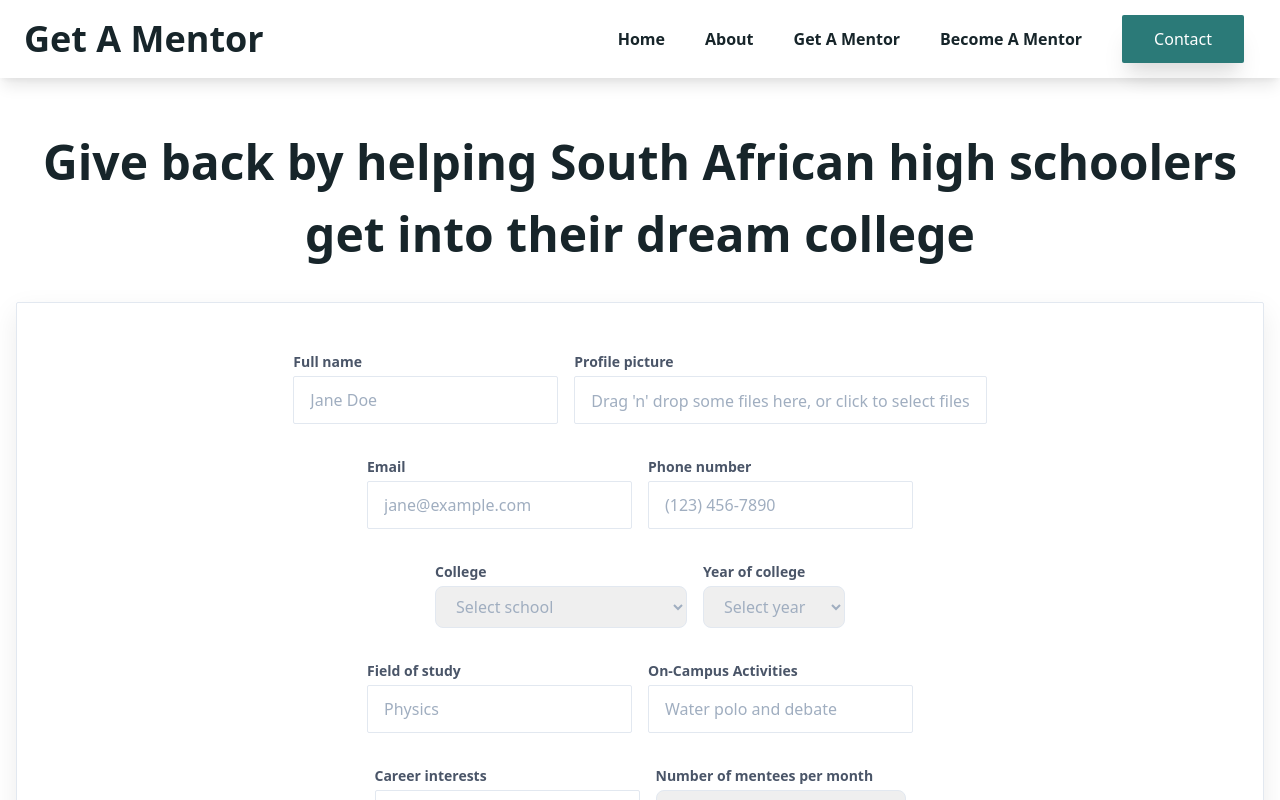
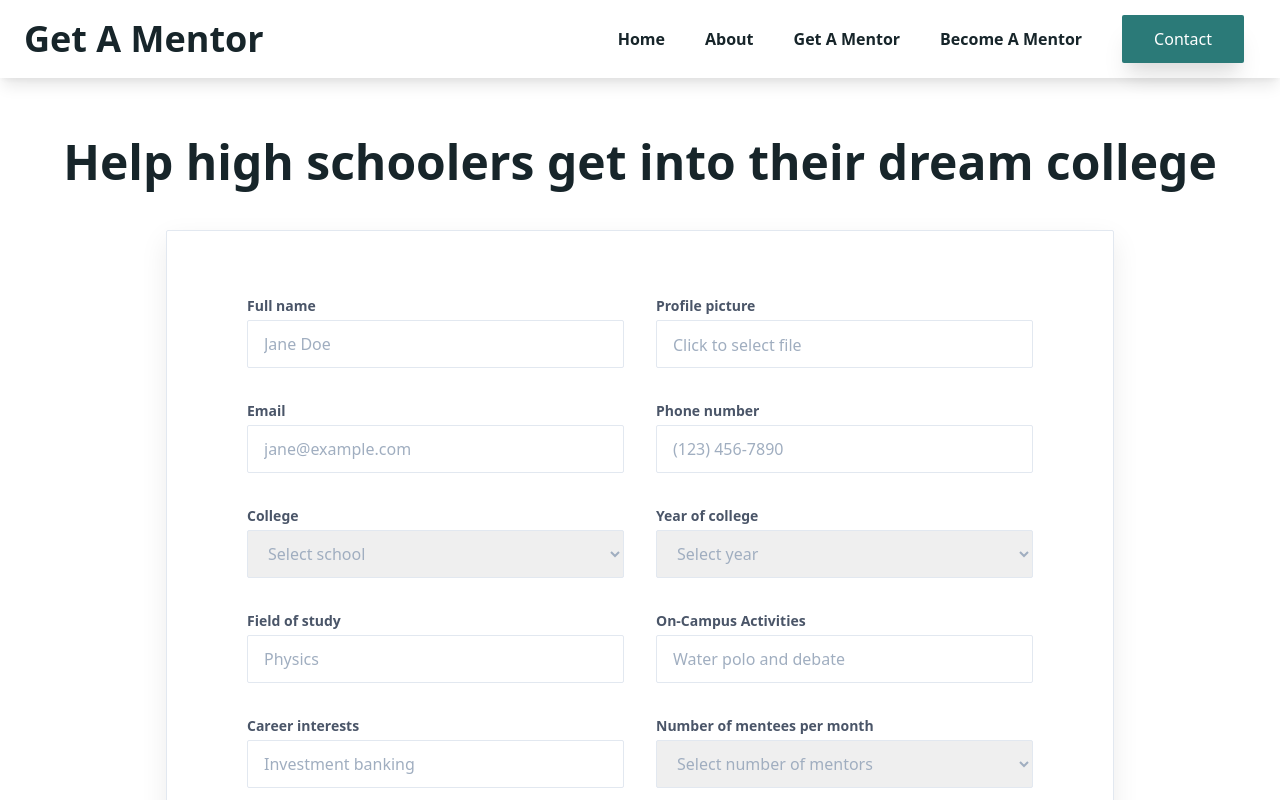
Before and after one commit to adamripley98/get-a-mentor, a Next.js app: page /become-a-mentor in a window 1280 px wide. Shown: the top 800 px of the page. Built offline with nearby package versions, Linux system fonts and the light colour scheme.

Commit message:
formatting

```diff
--- a/components/Input/NumSelect.js
+++ b/components/Input/NumSelect.js
@@ -3,7 +3,7 @@ export default ({ handleChange }) => (
     id="numMentees"
     name="numMentees"
     onChange={handleChange}
-    className="focus:outline-none focus:shadow-outline border border-gray-300 rounded-lg py-2 px-4 w-full leading-normal text-gray-500"
+    className="focus:outline-none focus:shadow-outline border border-gray-300 rounded-sm py-2 px-4 w-full h-12 leading-normal text-gray-500"
   >
     <option value="hide" className="text-gray-500">
       Select number of mentors
--- a/components/Input/PictureDropzone.js
+++ b/components/Input/PictureDropzone.js
@@ -14,9 +14,7 @@ export default () => (
       <section className="h-12 focus:outline-none focus:shadow-outline border border-gray-300 rounded-sm pt-3 px-4 appearance-none leading-normal">
         <div {...getRootProps()}>
           <input {...getInputProps()} />
-          <p className="text-gray-500">
-            Drag 'n' drop some files here, or click to select files
-          </p>
+          <p className="text-gray-500">Click to select file</p>
         </div>
       </section>
     )}
--- a/components/Input/SchoolSelect.js
+++ b/components/Input/SchoolSelect.js
@@ -3,7 +3,7 @@ export default ({ handleChange }) => (
     id="college"
     name="college"
     onChange={handleChange}
-    className="focus:outline-none focus:shadow-outline border border-gray-300 rounded-lg py-2 px-4 w-full leading-normal text-gray-500"
+    className="focus:outline-none focus:shadow-outline border border-gray-300 rounded-sm py-2 px-4 w-full h-12 leading-normal text-gray-500"
   >
     <option value="hide" className="text-gray-500">
       Select school
--- a/components/Input/YearSelect.js
+++ b/components/Input/YearSelect.js
@@ -3,7 +3,7 @@ export default ({ handleChange }) => (
     id="yearOfCollege"
     name="yearOfCollege"
     onChange={handleChange}
-    className="focus:outline-none focus:shadow-outline border border-gray-300 rounded-lg py-2 px-4 w-full leading-normal text-gray-500"
+    className="focus:outline-none focus:shadow-outline border border-gray-300 rounded-sm py-2 px-4 w-full h-12 leading-normal text-gray-500"
   >
     <option value="hide" className="text-gray-500">
       Select year
--- a/components/MentorForm.js
+++ b/components/MentorForm.js
@@ -45,13 +45,13 @@ class MentorForm extends React.Component {
   render() {
     return (
       <div
-        className="mx-2 py-8 px-4 border border-solid rounded-sm border-gray-300 flex flex-col items-center"
+        className="w-3/4 mx-2 py-8 px-20 border border-solid rounded-sm border-gray-300"
         style={{
           boxShadow: "0 10px 28px rgba(0,0,0,.08)"
         }}
       >
-        <div className="flex my-4">
-          <div className="flex-grow mr-4">
+        <div className="flex my-8">
+          <div className="w-1/2 mr-4">
             <label
               class="block text-gray-700 text-sm font-bold mb-1"
               for="name"
@@ -67,7 +67,7 @@ class MentorForm extends React.Component {
               className="w-full h-12 focus:outline-none focus:shadow-outline border border-gray-300 rounded-sm py-2 px-4 appearance-none leading-normal"
             />
           </div>
-          <div className="flex-grow">
+          <div className="w-1/2 ml-4">
             <label
               class="block text-gray-700 text-sm font-bold mb-1"
               for="profilePicture"
@@ -78,8 +78,8 @@ class MentorForm extends React.Component {
           </div>
         </div>
 
-        <div className="flex my-4">
-          <div className="flex-grow mr-4">
+        <div className="flex my-8">
+          <div className="w-1/2 mr-4">
             <label
               class="block text-gray-700 text-sm font-bold mb-1"
               for="email"
@@ -95,7 +95,7 @@ class MentorForm extends React.Component {
               className="w-full h-12 focus:outline-none focus:shadow-outline border border-gray-300 rounded-sm py-2 px-4 appearance-none leading-normal"
             />
           </div>
-          <div className="flex-grow">
+          <div className="w-1/2 ml-4">
             <label
               class="block text-gray-700 text-sm font-bold mb-1"
               for="phoneNumber"
@@ -113,8 +113,8 @@ class MentorForm extends React.Component {
           </div>
         </div>
 
-        <div className="flex my-4">
-          <div className="flex-grow mr-4">
+        <div className="flex my-8">
+          <div className="w-1/2 mr-4">
             <label
               class="block text-gray-700 text-sm font-bold mb-1"
               for="college"
@@ -123,7 +123,7 @@ class MentorForm extends React.Component {
             </label>
             <SchoolSelect handleChange={this.handleChange} />
           </div>
-          <div className="flex-grow">
+          <div className="w-1/2 ml-4">
             <label
               class="block text-gray-700 text-sm font-bold mb-1"
               for="yearOfCollege"
@@ -134,8 +134,8 @@ class MentorForm extends React.Component {
           </div>
         </div>
 
-        <div className="flex my-4">
-          <div className="flex-grow mr-4">
+        <div className="flex my-8">
+          <div className="w-1/2 mr-4">
             <label
               class="block text-gray-700 text-sm font-bold mb-1"
               for="fieldOfStudy"
@@ -151,7 +151,7 @@ class MentorForm extends React.Component {
               className="w-full h-12 focus:outline-none focus:shadow-outline border border-gray-300 rounded-sm py-2 px-4 appearance-none leading-normal"
             />
           </div>
-          <div className="flex-grow">
+          <div className="w-1/2 ml-4">
             <label
               class="block text-gray-700 text-sm font-bold mb-1"
               for="activities"
@@ -169,8 +169,8 @@ class MentorForm extends React.Component {
           </div>
         </div>
 
-        <div className="flex my-4">
-          <div className="flex-grow mr-4">
+        <div className="flex my-8">
+          <div className="w-1/2 mr-4">
             <label
               class="block text-gray-700 text-sm font-bold mb-1"
               for="careerInterests"
@@ -186,7 +186,7 @@ class MentorForm extends React.Component {
               className="w-full h-12 focus:outline-none focus:shadow-outline border border-gray-300 rounded-sm py-2 px-4 appearance-none leading-normal"
             />
           </div>
-          <div className="flex-grow">
+          <div className="w-1/2 ml-4">
             <label
               class="block text-gray-700 text-sm font-bold mb-1"
               for="numMentees"
@@ -197,8 +197,8 @@ class MentorForm extends React.Component {
           </div>
         </div>
 
-        <div className="flex my-4">
-          <div className="flex-grow mr-4">
+        <div className="flex my-8">
+          <div className="w-1/2 mr-4">
             <label
               class="block text-gray-700 text-sm font-bold mb-1"
               for="highSchool"
@@ -214,7 +214,7 @@ class MentorForm extends React.Component {
               className="w-full h-12 focus:outline-none focus:shadow-outline border border-gray-300 rounded-sm py-2 px-4 appearance-none leading-normal"
             />
           </div>
-          <div className="flex-grow">
+          <div className="w-1/2 ml-4">
             <label
               class="block text-gray-700 text-sm font-bold mb-1"
               for="highSchool"
@@ -231,7 +231,7 @@ class MentorForm extends React.Component {
             />
           </div>
         </div>
-        <span onClick={this.handleSubmit}>
+        <span className="flex justify-center" onClick={this.handleSubmit}>
           <Button size="lg">SIGN UP</Button>
         </span>
       </div>
--- a/pages/become-a-mentor.js
+++ b/pages/become-a-mentor.js
@@ -15,10 +15,11 @@ export default function GetAMentorPage() {
       <section className="container mx-auto">
         <div className="container mx-auto px-2 py-12">
           <h1 className="mb-8 text-3xl lg:text-4xl xl:text-5xl font-extrabold text-center dark-font">
-            Give back by helping South African high schoolers get into their
-            dream college
+            Help high schoolers get into their dream college
           </h1>
-          <MentorForm />
+          <div className="flex justify-center">
+            <MentorForm />
+          </div>
         </div>
       </section>
     </div>
```
